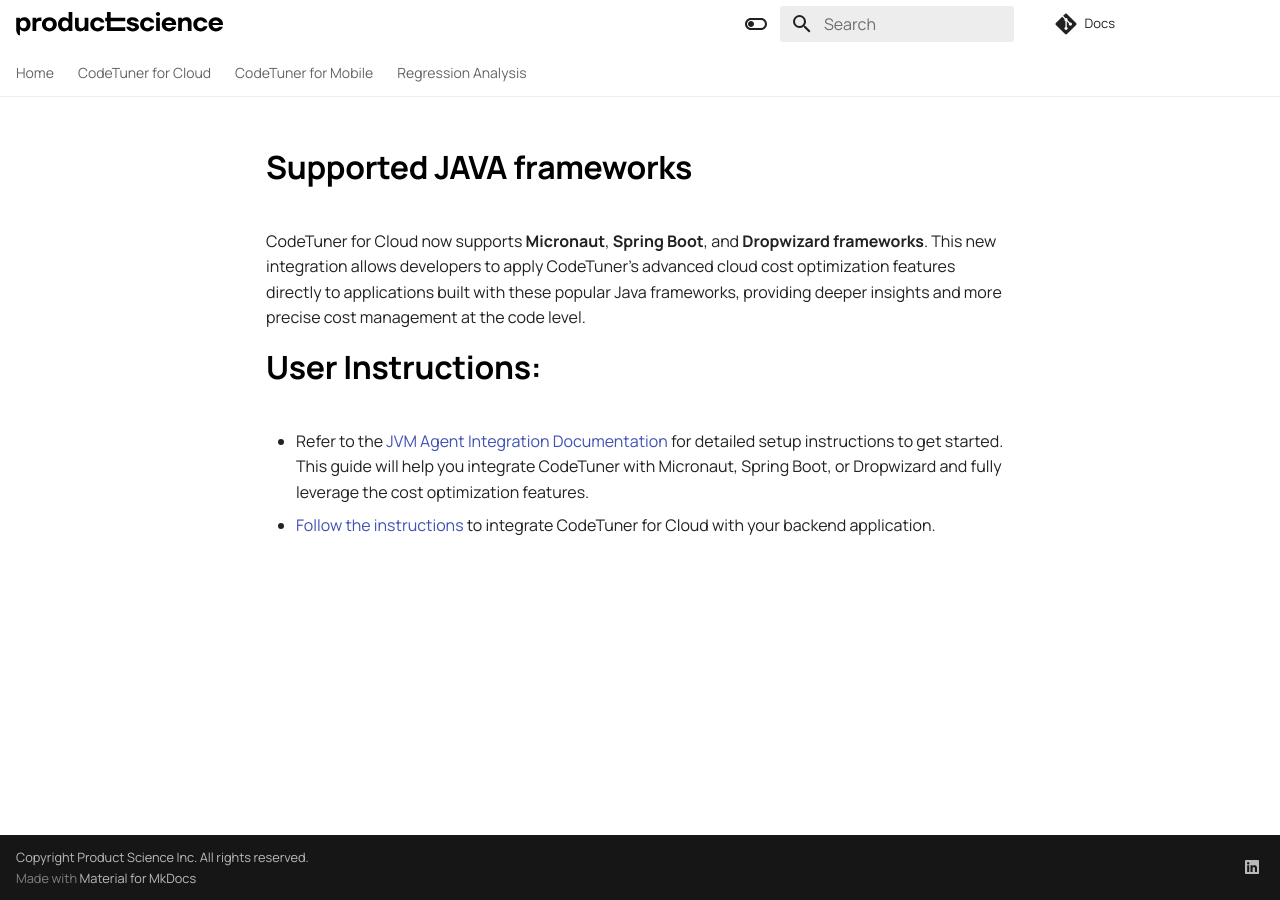
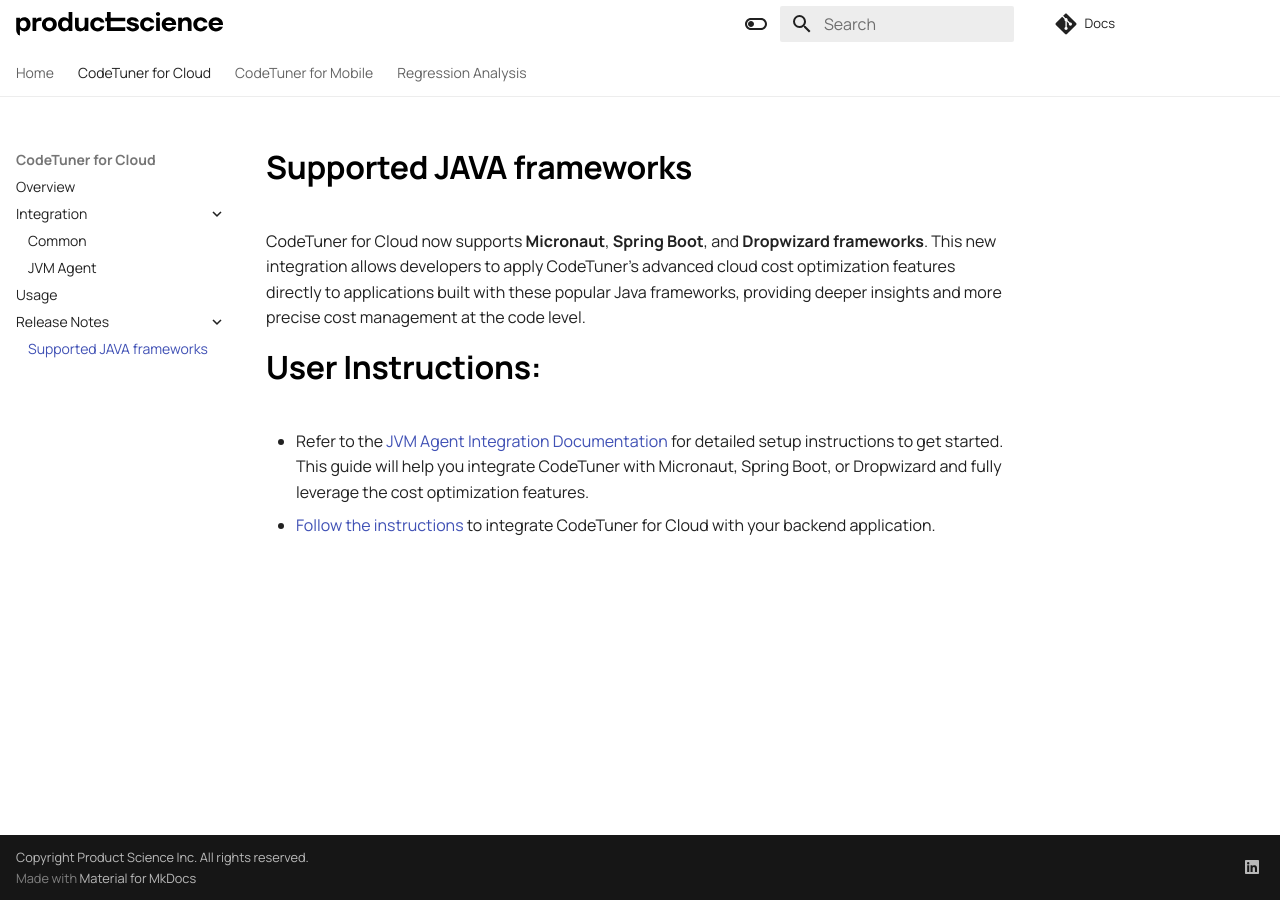
Before and after one commit to product-science/docs, an MkDocs documentation site: the page built from docs/cloud/release-notes/release-note-1.md, in a window 1280 px wide. Built offline with MkDocs 1.6.1 and Material for MkDocs 9.7.7, drawn with Linux system fonts in a browser that asks for light colours.

Commit message:
added release notes to the menu

```diff
--- a/docs/cloud/release-notes/release-note-1.md
+++ b/docs/cloud/release-notes/release-note-1.md
@@ -1,6 +1,10 @@
 # Supported JAVA frameworks
-CodeTuner for Cloud now supports **Micronaut**, **Spring Boot**, and **Dropwizard frameworks**. This new integration allows developers to apply CodeTuner’s advanced cloud cost optimization features directly to applications built with these popular Java frameworks, providing deeper insights and more precise cost management at the code level.
+CodeTuner for Cloud now supports **Micronaut**, **Spring Boot**,
+and **Dropwizard frameworks**. This new integration allows developers
+to apply CodeTuner’s advanced cloud cost optimization features directly
+to applications built with these popular Java frameworks, providing deeper
+insights and more precise cost management at the code level.
 
 # User Instructions:
-- Refer to the [JVM Agent Integration Documentation](docs/cloud/integration/jvm-agent.md) for detailed setup instructions to get started. This guide will help you integrate CodeTuner with Micronaut, Spring Boot, or Dropwizard and fully leverage the cost optimization features.
-- [Follow the instructions](docs/cloud/integration/integration.md) to integrate CodeTuner for Cloud with your backend application.
+- Refer to the [JVM Agent Integration Documentation](../integration/jvm-agent.md) for detailed setup instructions to get started. This guide will help you integrate CodeTuner with Micronaut, Spring Boot, or Dropwizard and fully leverage the cost optimization features.
+- [Follow the instructions](../integration/integration.md) to integrate CodeTuner for Cloud with your backend application.
--- a/docs/mobile/overview.md
+++ b/docs/mobile/overview.md
@@ -12,7 +12,7 @@ efficiently by providing unique insights for data
 visualizations to help mobile developers to identify
 the problem right away.
 
-# Insrtuctions of using CodeTuner for Mobile
+# Insrtuctions for using CodeTuner for Mobile
 
 - Integration for [Android](integration/android/gradle.md) and [iOS](integration/ios/xcode.md)
 - Device set-up for [Android](device-set-up/android.md) and [iOS](device-set-up/ios.md)
@@ -20,4 +20,4 @@ the problem right away.
 
 # Release notes
 
-Our release notes can be found [here](release-notes/Frame-Drop-Visualization-for-Android.md)
+Our release notes can be found [here](release-notes/Frame-Drop-Visualization-for-Android.md).
--- a/mkdocs.yml
+++ b/mkdocs.yml
@@ -15,6 +15,8 @@ nav:
           -  Common: cloud/integration/integration.md
           - JVM Agent: cloud/integration/jvm-agent.md
       - Usage: cloud/usage.md
+      - Release Notes:
+          -  Supported JAVA frameworks: cloud/release-notes/release-note-1.md
   - CodeTuner for Mobile:
       - Overview: mobile/overview.md
       - Integration:
```
Also changed, not shown: docs/cloud/overview.md (+9 -0 lines).
